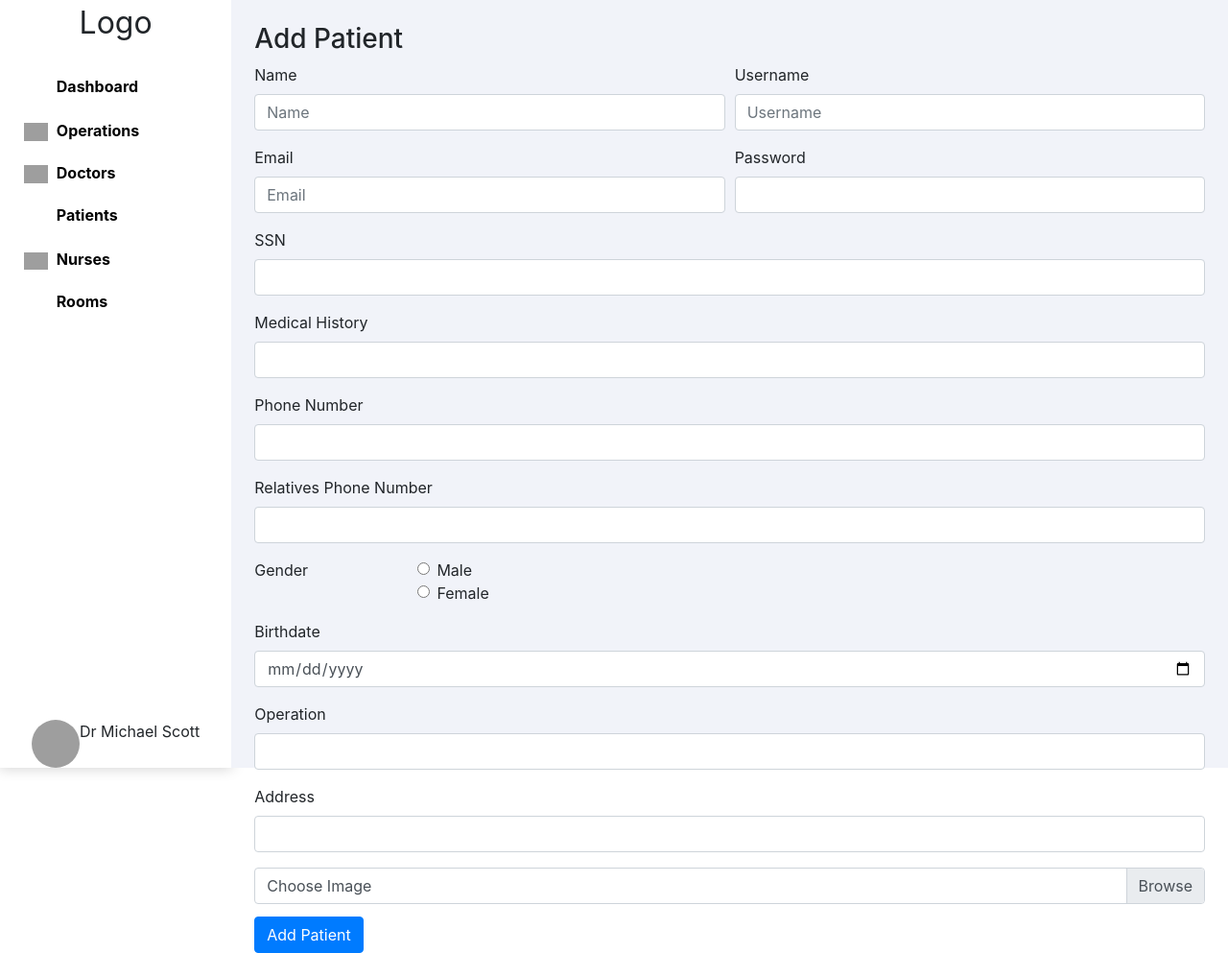
After one commit to alykhaled/Cardiology-Department, a Flask app: page /admin/patients/add in a window 1280 px wide. The commit adds this page. Shown: the whole page at 96% size. Run offline with Flask 2, Linux system fonts and the light colour scheme; some libraries are stand-ins or nearby versions; grey boxes are pictures that could not be loaded.

Commit message:
Add and View Nurse,Patient

```diff
--- a/api/admin/admin.py
+++ b/api/admin/admin.py
@@ -51,7 +51,7 @@ def viewPatient():
     to view patient in a table
     '''
 
-    mycursor.execute("SELECT * FROM operationsDB.Patient")
+    mycursor.execute("SELECT name,phone,currentOperation,illness,bdate FROM operationsDB.Patient")
     row_headers=[x[0] for x in mycursor.description] #this will extract row headers
     myresult = mycursor.fetchall()
     data = {
@@ -76,6 +76,23 @@ def viewNurses():
         'header':row_headers
     }
     return render_template("adminViewNurses.html",data=data)
+
+@adminBp.route('/nurses/add')
+def addNurses():
+    '''
+    This is the page that allows the admin to view nurses in a table
+    '''
+
+    return render_template("adminAddNurse.html")
+
+@adminBp.route('/patients/add')
+def addPatients():
+    '''
+    This is the page that allows the admin to view nurses in a table
+    '''
+    print("test")
+    return render_template("adminAddPatient.html")
+
 
 @adminBp.route('/doctors')
 def viewDoctors():
--- /dev/null
+++ b/api/admin/templates/adminAddPatient.html
@@ -0,0 +1,77 @@
+{% extends "index.html" %}
+{% block head %}
+    <h3>Add Patient</h3>
+    <form action="http://localhost:5000/patient/add" method="POST" enctype="multipart/form-data">
+        <div class="form-row">
+          <div class="form-group col-md-6">
+            <label for="name">Name</label>
+            <input type="text" class="form-control" id="name" name="name" placeholder="Name">
+          </div>
+          <div class="form-group col-md-6">
+            <label for="username">Username</label>
+            <input type="text" class="form-control" id="username" name="username" placeholder="Username">
+          </div>
+        </div>
+        <div class="form-row">
+          <div class="form-group col-md-6">
+            <label for="email">Email</label>
+            <input type="text" class="form-control" id="email" name="email" placeholder="Email">
+          </div>
+          <div class="form-group col-md-6">
+            <label for="password">Password</label>
+            <input type="password" class="form-control" id="password" name="password" >
+          </div>
+        </div>
+        <div class="form-group">
+          <label for="ssn">SSN</label>
+          <input type="text" class="form-control" id="ssn" name="ssn" >
+        </div>
+        <div class="form-group">
+          <label for="Medical History">Medical History</label>
+          <input type="text" class="form-control" id="Medical History" name="Medical History" >
+        </div>
+        <div class="form-group">
+          <label for="phone">Phone Number</label>
+          <input type="text" class="form-control" id="phone" name="phone" >
+        </div>
+        <div class="form-group">
+            <label for="phone">Relatives Phone Number</label>
+            <input type="text" class="form-control" id="Relatives phone" name="Relatives phone" >
+          </div>
+        <fieldset class="form-group">
+          <div class="row">
+            <legend class="col-form-label col-sm-2 pt-0">Gender</legend>
+            <div class="col-sm-10">
+              <div class="form-check">
+                <input class="form-check-input" type="radio" name="gender" id="gridRadios1" value="male">
+                <label class="form-check-label" for="gridRadios1">Male</label>
+              </div>
+              <div class="form-check">
+                <input class="form-check-input" type="radio" name="gender" id="gridRadios2" value="female">
+                <label class="form-check-label" for="gridRadios2">Female</label>
+              </div>
+            </div>
+          </div>
+        </fieldset>
+        <div class="form-group">
+          <label for="birthdate">Birthdate</label>
+          <input type="date" class="form-control" id="birthdate" name="birthdate" >
+        </div>
+        <div class="form-group">
+            <label for="Operation">Operation</label>
+            <input type="text" class="form-control" id="Operation" name="Operation" >
+        </div>
+
+        <div class="form-group">
+          <label for="address">Address</label>
+          <input type="text" class="form-control" id="address" name="address" >
+        </div>
+        <div class="custom-file p-4">
+          <input type="file" class="custom-file-input" id="image" name="image" >
+          <label class="custom-file-label" for="image">Choose Image</label>
+        </div>
+        <button type="submit" class="btn btn-primary">Add Patient</button>
+      </form>
+
+
+{% endblock %}
--- a/api/admin/templates/adminViewNurses.html
+++ b/api/admin/templates/adminViewNurses.html
@@ -3,6 +3,9 @@
     <h3>View Nurses</h3>
     <div class="row">
       <h5 class="align-self-center col" >Total of {{data.rec|count}} Nurses</h5>
+      <div class="text-right p-4 col">
+        <a href="http://127.0.0.1:5000/admin/nurses/add" class="btn btn-primary align-self-center">Add Nurse</a>
+      </div>
     </div>
 
     <table class="table">
--- a/api/admin/templates/adminViewPatients.html
+++ b/api/admin/templates/adminViewPatients.html
@@ -3,6 +3,9 @@
     <h3>View Patients</h3>
     <div class="row">
       <h5 class="align-self-center col" >Total of {{data.rec|count}} patients</h5>
+      <div class="text-right p-4 col">
+        <a href="http://127.0.0.1:5000/admin/patients/add" class="btn btn-primary align-self-center">Add Patient</a>
+      </div>
     </div>
 
     <table class="table">
```
Also changed, not shown: api/admin/templates/adminAddNurse.html (added, +69 -0 lines).
